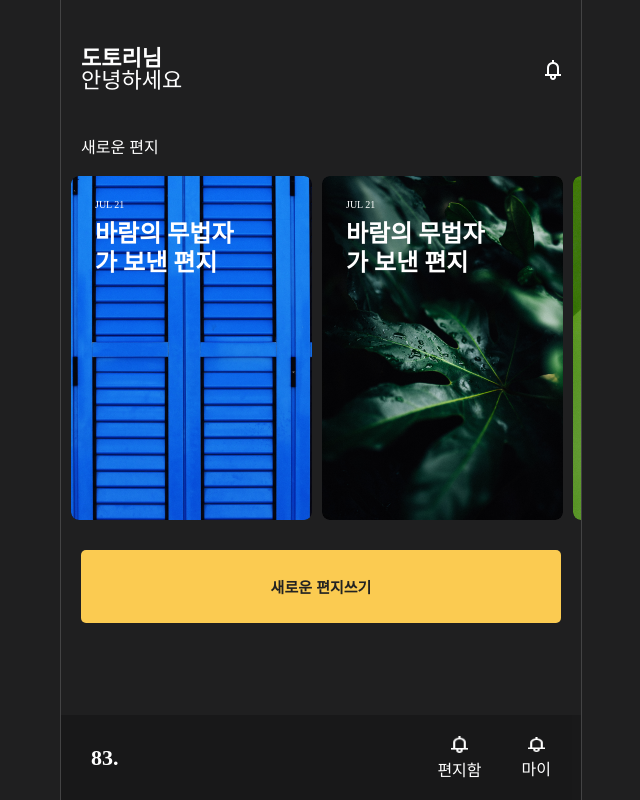
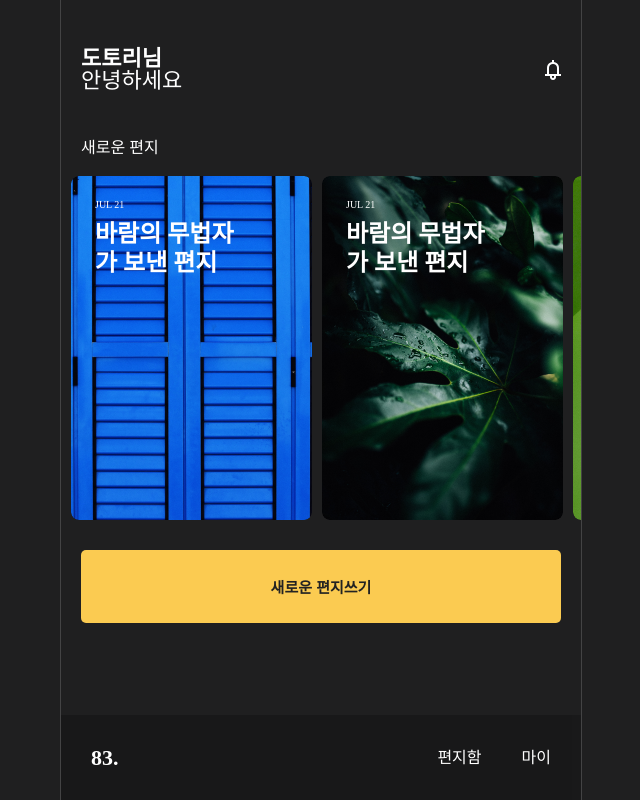
Before and after one commit to mash-up-kr/gugugugu-web, a Next.js app: page / in a window 1280 px wide. Shown: the whole page, without its empty margins (319-959 px from the left). Built offline with nearby package versions, Linux system fonts and the light colour scheme.

Commit message:
fix(markup): BottomTabBarItem 아이콘 제거

```diff
--- a/src/components/BottomTabBarItem/index.tsx
+++ b/src/components/BottomTabBarItem/index.tsx
@@ -27,7 +27,6 @@ const BottomTabBarItem: React.FC<BottomTabBarItemProps> = (props) => {
 
   return (
     <Wrapper>
-      <Icon />
       <Label>{iconType}</Label>
     </Wrapper>
   );
@@ -43,8 +42,6 @@ const Wrapper = styled.div`
 `;
 
 const Label = styled.span`
-  margin-top: 10px;
-
   font-weight: 300;
 `;
 
```
